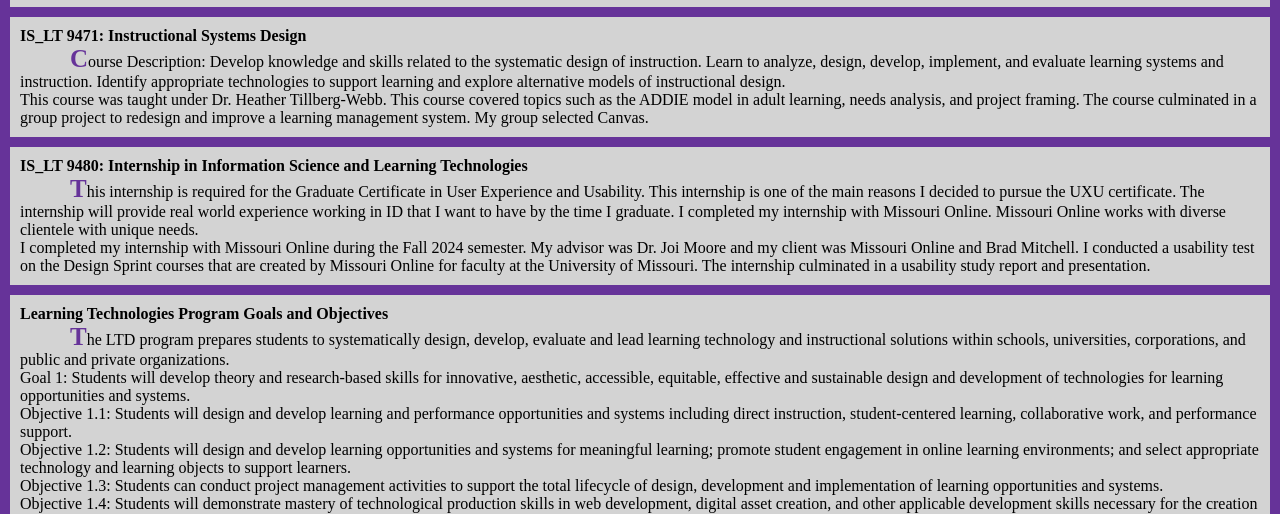
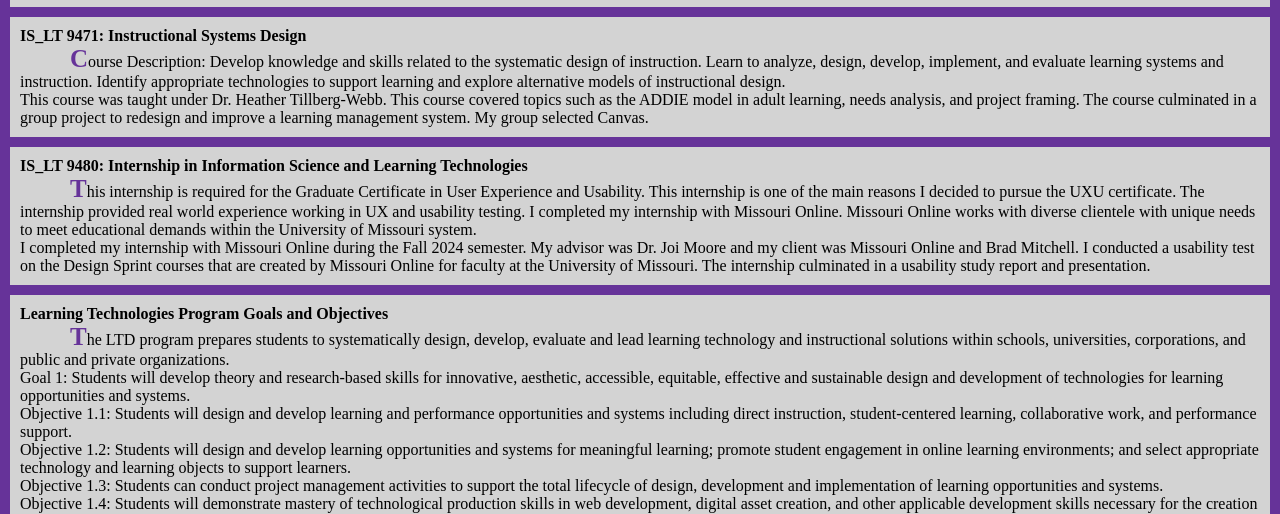
Before and after one commit to laurynk151/laurynk151.github.io, a plain HTML site: page projects.html in a window 1280 px wide. Shown: the part 305-819 px from the top of the page. Drawn offline with Linux system fonts and the light colour scheme.

Commit message:
Update projects.ht

```diff
--- a/projects.html
+++ b/projects.html
@@ -52,7 +52,7 @@
 
 <div class="main-content blue">
 <h4>IS_LT 9480: Internship in Information Science and Learning Technologies</h4>
-    <p id="paragraph1"> This internship is required for the Graduate Certificate in User Experience and Usability. This internship is one of the main reasons I decided to pursue the UXU certificate. The internship will provide real world experience working in ID that I want to have by the time I graduate. I completed my internship with Missouri Online. Missouri Online works with diverse clientele with unique needs.
+    <p id="paragraph1"> This internship is required for the Graduate Certificate in User Experience and Usability. This internship is one of the main reasons I decided to pursue the UXU certificate. The internship provided real world experience working in UX and usability testing. I completed my internship with Missouri Online. Missouri Online works with diverse clientele with unique needs to meet educational demands within the University of Missouri system.
 
     <br><p> I completed my internship with Missouri Online during the Fall 2024 semester. My advisor was Dr. Joi Moore and my client was Missouri Online and Brad Mitchell. I conducted a usability test on the Design Sprint courses that are created by Missouri Online for faculty at the University of Missouri. The internship culminated in a usability study report and presentation.
     </p>
```
